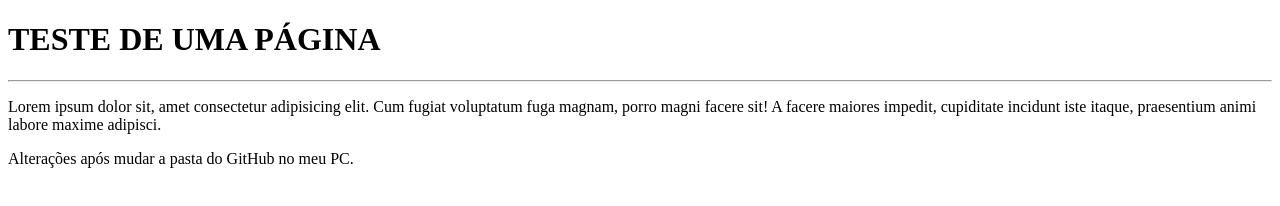
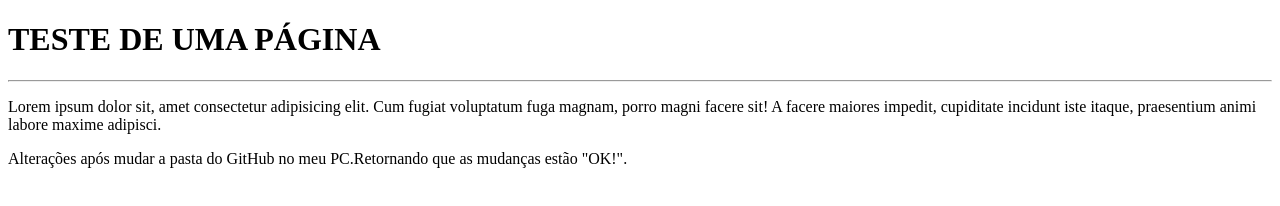
Before and after one commit to DaividVictor/Teste_GitHub_Desktop, a plain HTML site: page site-exemplo/index.html in a window 1280 px wide. Drawn offline with Linux system fonts and the light colour scheme.

Commit message:
Alteração realizada pela página do GitHub

```diff
--- a/site-exemplo/index.html
+++ b/site-exemplo/index.html
@@ -9,6 +9,6 @@
     <h1>TESTE DE UMA PÁGINA</h1>
     <hr>
     <p>Lorem ipsum dolor sit, amet consectetur adipisicing elit. Cum fugiat voluptatum fuga magnam, porro magni facere sit! A facere maiores impedit, cupiditate incidunt iste itaque, praesentium animi labore maxime adipisci.</p>
-    <p>Alterações após mudar a pasta do GitHub no meu PC.</p>
+    <p>Alterações após mudar a pasta do GitHub no meu PC.Retornando que as mudanças estão "OK!".</p>
 </body>
 </html>
```
